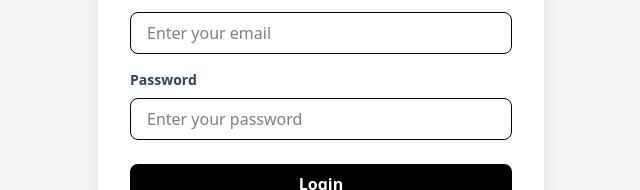
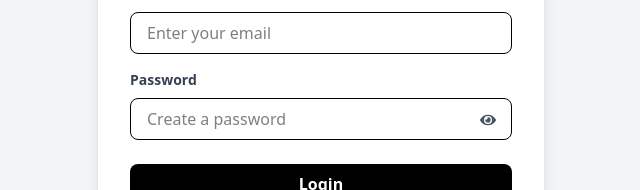
Before and after one commit to khaled6013/Authentication, a React (Vite) app: page /login in a window 1280 px wide. Shown: the part 403-593 px from the top of the page, without its empty margins (319-959 px from the left). Built offline with nearby package versions, Linux system fonts and the light colour scheme.

Commit message:
login password type set

```diff
--- a/src/components/Login.jsx
+++ b/src/components/Login.jsx
@@ -2,11 +2,12 @@ import { createUserWithEmailAndPassword, GithubAuthProvider, GoogleAuthProvider,
 import React, { useState } from 'react';
 import { Link } from 'react-router';
 import { auth } from './firbase/firebase';
+import { FaEye, FaEyeSlash } from "react-icons/fa";
 
 const Login = () => {
     let [man, setMan] = useState(null);
     const [passwordError, setPasswordError] = useState('');
-
+    const [showPassword, setShowPassword] = useState(false);
     const provider = new GoogleAuthProvider();
     const githubProvider = new GithubAuthProvider();
 
@@ -105,18 +106,28 @@ const Login = () => {
                     </div>
 
                     {/* Password Field */}
-                    <div className="mb-6">
+                    <div className="mb-6 relative">
                         <label className="block text-gray-700 text-sm font-semibold mb-2" htmlFor="password">
                             Password
                         </label>
+
                         <input
-                            className={`w-full px-4 py-2 border rounded-lg focus:outline-none focus:ring-2 focus:ring-black focus:border-transparent transition duration-200 ${passwordError ? 'border-red-500' : ''}`}
+                            className={`w-full px-4 py-2 border rounded-lg focus:outline-none focus:ring-2 focus:ring-black focus:border-transparent transition duration-200 ${passwordError ? 'border-red-500' : ''
+                                }`}
                             id="password"
-                            name='password'
-                            type="password"
-                            placeholder="Enter your password"
+                            name="password"
+                            type={showPassword ? "text" : "password"}
+                            placeholder="Create a password"
                         />
-                        {/* Error Message Display */}
+
+                        {/* Eye Icon */}
+                        <span
+                            onClick={() => setShowPassword(!showPassword)}
+                            className="absolute right-4 top-10.5 cursor-pointer text-gray-600"
+                        >
+                            {showPassword ? <FaEyeSlash /> : <FaEye />}
+                        </span>
+
                         {passwordError && (
                             <p className="text-red-500 text-xs mt-1 italic">{passwordError}</p>
                         )}
```
